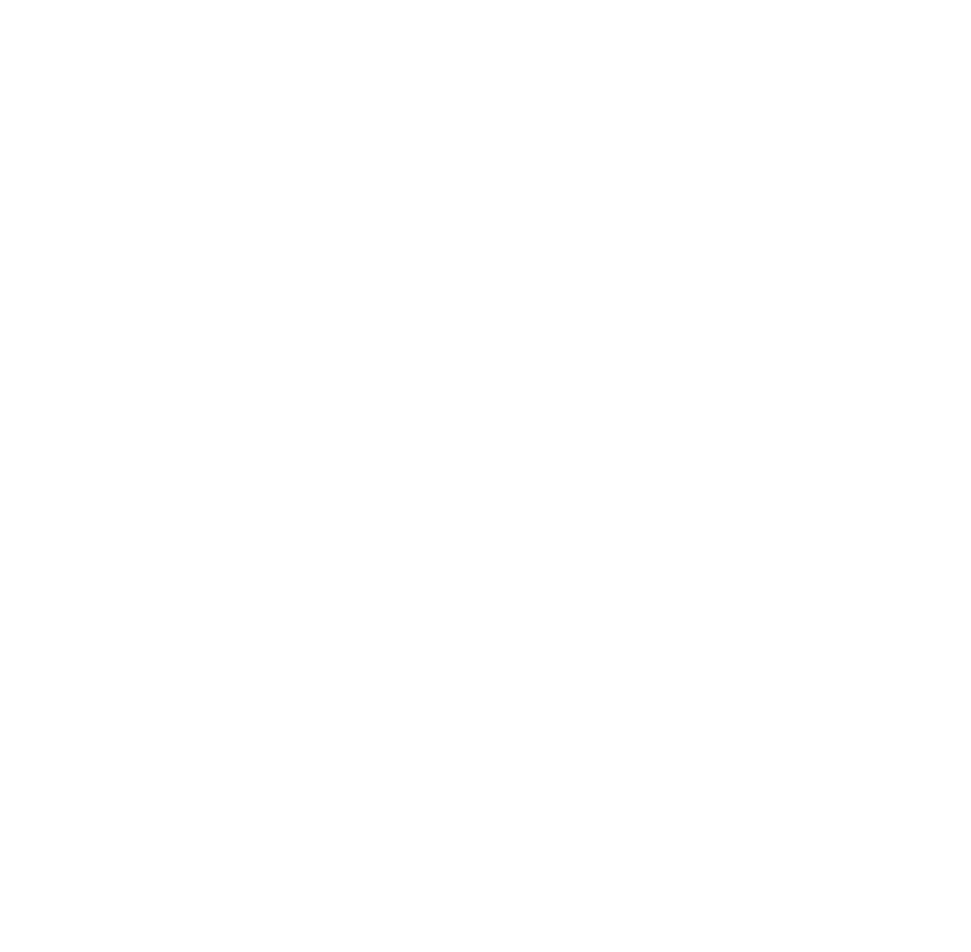
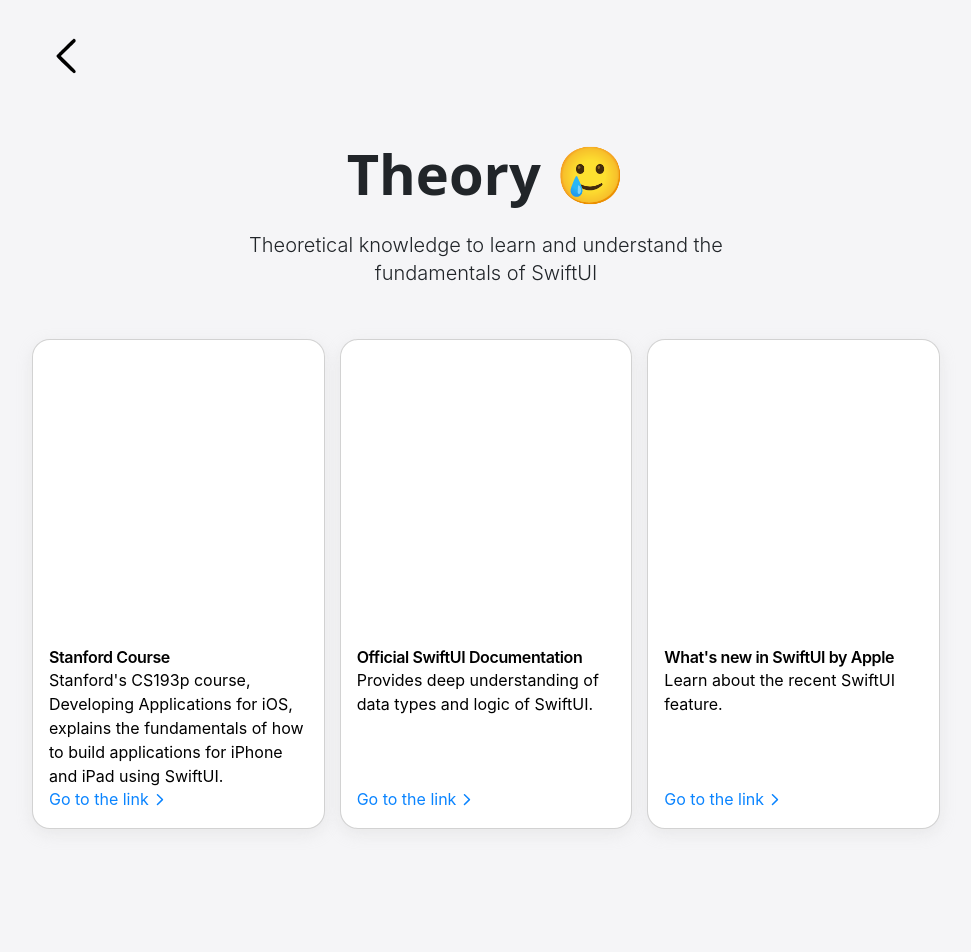
Before and after one commit to qyzjibek/SwiftUI-Game, a React (Create React App) app: page /resources in a window 1280 px wide. Before the commit this address had no page. Shown: the top 952 px of the page, without its empty margins (154-1125 px from the left). Before the commit the page ends 800 px from the top, so only its background shows below. Built offline with nearby package versions, Linux system fonts and the light colour scheme.

Commit message:
feat: show resources on finish

```diff
--- a/src/App.css
+++ b/src/App.css
@@ -16,3 +16,112 @@
 .link {
   text-decoration: none;
 }
+
+.link-text {
+  color: rgb(10, 132, 255);
+}
+
+.link-text:hover {
+  text-decoration: underline;
+}
+
+.bottom-pre {
+  bottom: 17px;
+  left: 16px;
+  position: absolute;
+}
+
+.cards-stack {
+  display: grid;
+  grid-template-columns: repeat(3,1fr);
+  grid-column-gap: 15px;
+  padding: 36px;
+}
+
+.details-desc {
+  font-size: 16px;
+}
+
+.card {
+  overflow: hidden;
+  box-shadow: rgba(201, 201, 201, 0.3) 0px 5px 15px 0px;
+  display: block;
+  transition: all 0.3s ease-out;
+  border-radius: 18px;
+  height: 490px;
+}
+
+.card:hover {
+  transform: scale(1.01);
+  border: 1px solid rgb(10, 132, 255);
+}
+
+.section-container {
+  margin-left: auto;
+  margin-right: auto;
+  width: 980px;
+}
+
+.details {
+  text-align: start;
+  padding: 16px;
+  height: 139px;
+  display: flex;
+  flex-direction: column;
+  align-items: flex-start;
+}
+
+.details-title {
+  font-size: 1rem;
+  line-height: 1.23536;
+  font-weight: 600;
+  letter-spacing: -.024em;
+}
+
+.links-page {
+  background-color: rgb(245, 245, 247);
+}
+
+.card-cover {
+  width: 100%;
+  height: 235px;
+}
+
+.back-btn {
+  width: 40px;
+  height: 40px;
+  margin: 36px 0 0 200px;
+}
+
+@media only screen and (max-width: 1250px){
+  .section-container {
+      width: 692px;
+  }
+
+  .card {
+    height: 341px;
+  }
+
+  .details-title {
+    font-size: .82353rem;
+    line-height: 1.28577;
+    font-weight: 600;
+    letter-spacing: -.016em;
+  }
+
+  .card-cover {
+    height: 163px;
+  }
+
+  .details {
+    height: 144px;
+  }
+
+  .details-desc {
+    font-size: 10px;
+  }
+
+  .cards-stack {
+    grid-template-columns: unset;
+  }
+}
--- a/src/App.js
+++ b/src/App.js
@@ -7,6 +7,7 @@
 import { BrowserRouter, Routes, Route } from "react-router-dom";
 import { LandingPage } from './components/Landing';
 import Confetti from 'react-confetti';
+import { LinksPage } from './components/LinksPage';
 
 function App() {
   const maxLevel = 12, minLevel = 1;
@@ -34,8 +35,10 @@
     <BrowserRouter>
       {showConfetti ? <Confetti colors={["#b0b", "#8c28c2", "#e30000", "#38a39c", "#4ca9ff"]} width={2000} height={800} initialVelocityY={15} numberOfPieces={300}/> : <></>}
     <Routes>
-      <Route path="/" element={<LandingPage setLevel={setLevel}/>} />
-      <Route path="play" element={
+      <Route path="/"
+             element={<LandingPage setLevel={setLevel}/>} />
+      <Route path="/play"
+             element={
                     <>
                       <NavBar saveProgress={saveProgress} progress={progress}/>
                       <LevelContext.Provider value={{maxLevel, minLevel, progress, setProgress}}>
@@ -44,7 +47,13 @@
                           </StyleContext.Provider>
                         </LevelContext.Provider>
                     </>
-      } />
+                    }
+      />
+       <Route path="/resources"
+             element={
+                    <LinksPage/>
+                    }
+      />
     </Routes>
     </BrowserRouter>
   );
--- /dev/null
+++ b/src/components/LinksPage/index.jsx
@@ -0,0 +1,23 @@
+import { linksData as items } from "../../model/linksData";
+import { Section } from "../Section";
+import {ReactComponent as ArrowLeftSVG} from '../../assets/arrow-left.svg';
+import { Link } from "react-router-dom";
+
+export const LinksPage = () => {
+    return (
+        <div className="links-page">
+            <Link to="/play"><ArrowLeftSVG className="back-btn "/></Link>
+            {items.map((item) => (
+                <div className="header-section">
+                    <Section description={item.description} title={item.title} cards={item.cards}/>
+                </div>
+            ))}
+            <footer>
+                <div className="mb-4">
+                    <p style={{color: "rgb(156,163,175)"}}>Found a bug or want to say hi?</p>
+                    <a href="mailto:zhibekrahym05@gmail.com" style={{color: "rgb(156, 163, 175)"}}>Email me </a>
+                </div>
+            </footer>
+        </div>
+    )
+}
--- a/src/components/NavBar/index.jsx
+++ b/src/components/NavBar/index.jsx
@@ -13,10 +13,10 @@
           <Navbar.Collapse id="basic-navbar-nav" >
             <Nav className="me-auto">
               <Nav.Link onClick={saveProgress}>Save progress</Nav.Link>
-              <Nav.Link href="#link">Helpful Links</Nav.Link>
+              <Nav.Link as={Link} to="/resources">Helpful Resources</Nav.Link>
             </Nav>
           </Navbar.Collapse>
-          {progress.length > 0 && <Navbar.Brand  mb-0 h1 >{progress.length}/12</Navbar.Brand>}
+          {localStorage.getItem('level') && <Navbar.Brand  mb-0 h1 >{progress.length}/12</Navbar.Brand>}
         </Container>
       </Navbar>
   );
--- a/src/components/PopUp/index.js
+++ b/src/components/PopUp/index.js
@@ -1,6 +1,6 @@
 import "./index.css"
 import { useContext } from "react";
-import { EditorContext, StyleContext } from "../../Context";
+import { EditorContext, StyleContext, LevelContext } from "../../Context";
 
 import * as React from 'react';
 import PropTypes from 'prop-types';
@@ -12,7 +12,7 @@
 import IconButton from '@mui/material/IconButton';
 import CloseIcon from '@mui/icons-material/Close';
 import {ReactComponent as BirdLogoSVG} from '../../assets/bird-logo.svg'
-import { LevelContext } from "../../Context";
+import { Link } from "react-router-dom";
 
 const BootstrapDialog = styled(Dialog)(({ theme }) => ({
   '& .MuiDialogContent-root': {
@@ -53,6 +53,7 @@
 };
 
 export default function CustomizedDialogs({isValidAnswer, level}) {
+  const {maxLevel} = useContext(LevelContext);
   const {progress, setProgress} = useContext(LevelContext);
   const { handleLevelIncr, editorContent } = useContext(EditorContext);
   const { customStyle, setShowConfetti } = useContext(StyleContext);
@@ -92,21 +93,27 @@
         style={{borderRadius: '27px'}}
       >
         <BootstrapDialogTitle id="customized-dialog-title" onClose={handleClose} style={{width: "100%", fontFamily: "-apple-system, BlinkMacSystemFont, sans-serif"}}>
-
         </BootstrapDialogTitle>
         <DialogContent className="dialog-content" style={{padding: "22px"}}>
           <BirdLogoSVG style={{position: "initial", height: "4rem"}} />
           <h3 className="score" style={{lineHeight: "1.75rem", fontSize: "inherit", margin: "10px 0", color: "black"}}>
             Level {level} completed!
           </h3>
-          <div className="score">
-          + 10
-          </div>
         </DialogContent>
         <DialogActions>
-        <button onClick={handleClose} className='check-btn' style={{marginLeft: '160px'}}>
-            Next Level
-        </button>
+        {level === maxLevel ? <Link to="/resources">
+                              <button onClick={() => {
+                                setOpen(false);
+                                setTimeout(() => {
+                                  setShowConfetti(false);
+                                }, 2000);
+                              }} className='check-btn' style={{marginLeft: '160px'}}>
+                                  Finish
+                              </button></Link>
+                            : <button onClick={handleClose} className='check-btn' style={{marginLeft: '160px'}}>
+                                  Next Level
+                              </button>
+        }
         </DialogActions>
       </BootstrapDialog>
     </div>
--- /dev/null
+++ b/src/components/Section/index.jsx
@@ -0,0 +1,27 @@
+import {ReactComponent as ArrowRightBlueSVG} from '../../assets/arrow-right-blue.svg';
+
+export const Section = ({description, cards, title}) => {
+  return (
+    <div className='section-container'>
+        <div className="flex-column">
+            <h1 className="header-text">{title}</h1>
+            <h2 className="subhead-text" style={{width: "50%", margin: "16px"}}>{description}</h2>
+        </div>
+        <div className="cards-stack">
+            {cards.map((card) => (
+                <a className='flex-column card' style={{borderRadius: "18px", textDecoration: "none", color: "black"}} href={card.link}>
+                    <div className="card-cover"></div>
+                    <div className="details">
+                        <div className="details-title">{card.title}</div>
+                        <div className="details-desc">{card.description}</div>
+                        <div className="flex-row bottom-pre">
+                            <div className="link-text">Go to the link</div>
+                            <ArrowRightBlueSVG/>
+                        </div>
+                    </div>
+                </a>
+            ))}
+        </div>
+    </div>
+  );
+};
--- /dev/null
+++ b/src/model/linksData.js
@@ -0,0 +1,39 @@
+export const linksData = [
+    {
+        title: "Theory 🥲",
+        description: "Theoretical knowledge to learn and understand the fundamentals of SwiftUI",
+        cards: [
+            {
+                title: "Stanford Course",
+                description: "Stanford's CS193p course, Developing Applications for iOS, explains the fundamentals of how to build applications for iPhone and iPad using SwiftUI.",
+                link: "https://cs193p.sites.stanford.edu/"
+            },
+            {
+                title: "Official SwiftUI Documentation",
+                description: "Provides deep understanding of data types and logic of SwiftUI.",
+                link: "https://developer.apple.com/documentation/swiftui/"
+            },
+            {
+                title: "What's new in SwiftUI by Apple",
+                description: "Learn about the recent SwiftUI feature.",
+                link: "https://developer.apple.com/videos/play/wwdc2020/10041/"
+            },
+        ]
+    },
+    {
+        title: "Practice 🥳",
+        description: "Consolidate your knowledge with practice",
+        cards: [
+            {
+                title: "30 Days of SwiftUI",
+                description: "Create an app with SwiftUI every few days.",
+                link: "https://github.com/FradSer/30-days-of-swiftui"
+            },
+            {
+                title: "Stanford Course HomeWorks",
+                description: "Best and probably hardes way to use your knowledge in practice and build your first apps",
+                link: "https://cs193p.sites.stanford.edu/"
+            },
+        ]
+    }
+]
```
Also changed, not shown: src/assets/arrow-right-blue.svg (added). Lines whose indentation alone changed are shown as unchanged.
